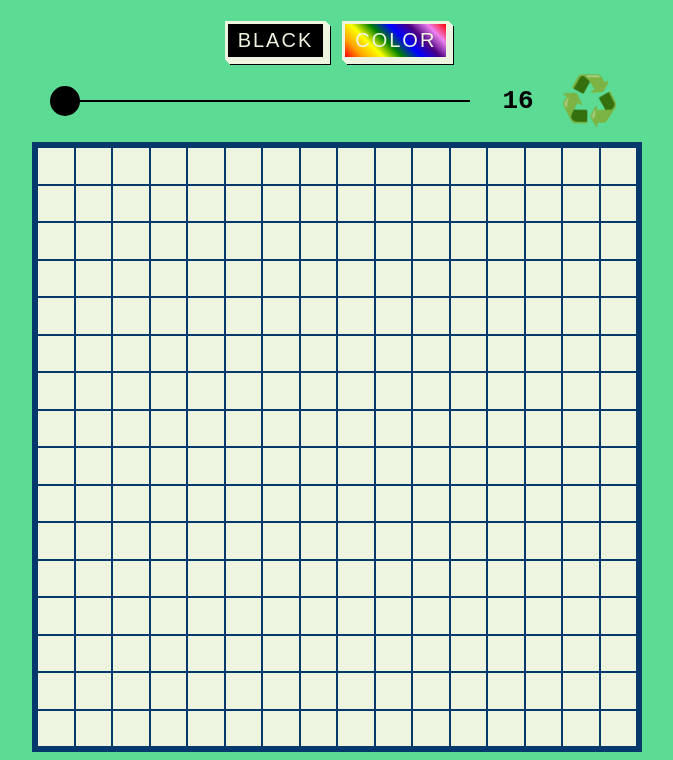
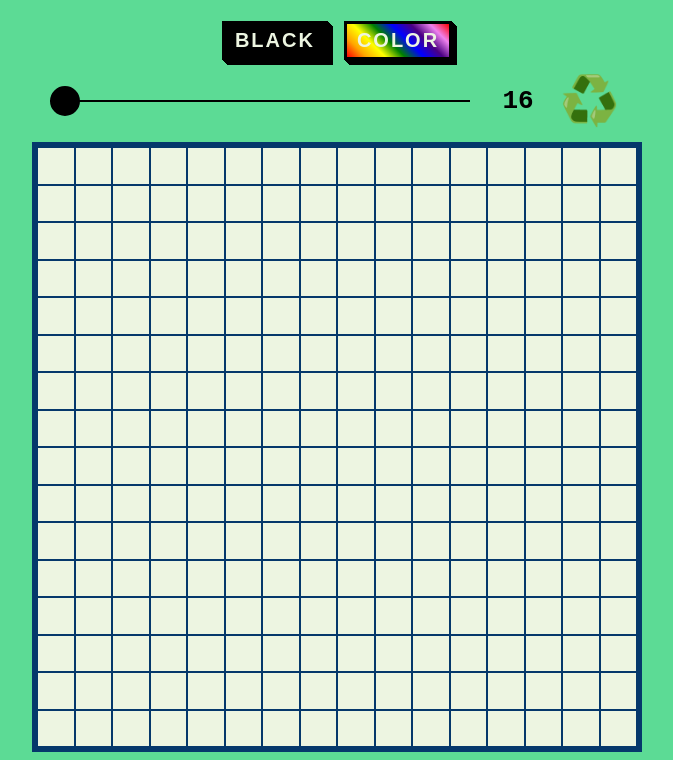
Before and after one commit to Productionmax/Etch-a-Sketch, a plain HTML site: page index.html in a window 1280 px wide. Shown: the part 126-886 px from the top of the page, without its empty margins (303-976 px from the left). Drawn offline with Linux system fonts and the light colour scheme.

Commit message:
Made the shadow and borders for the color boxes black through CSS

```diff
--- a/style.css
+++ b/style.css
@@ -63,13 +63,14 @@ h1{
     text-transform: uppercase;
     color: #edf5e1;
     cursor: pointer;
-    border: 3px solid;
+    border: 3px solid black;
     padding: 0.25em 0.5em;
-    box-shadow: 1px 1px 0px 0px, 2px 2px 0px 0px, 3px 3px 0px 0px, 4px 4px 0px 0px, 5px 5px 0px 0px black;
+    box-shadow: 1px 1px 0px 0px black, 2px 2px 0px 0px black, 3px 3px 0px 0px black, 4px 4px 0px 0px black, 5px 5px 0px 0px black;
     position: relative;
     user-select: none;
     -webkit-user-select: none;
     touch-action: manipulation;
+    font-weight: bold;
 }
 .black{
     background-color: #000;
```
